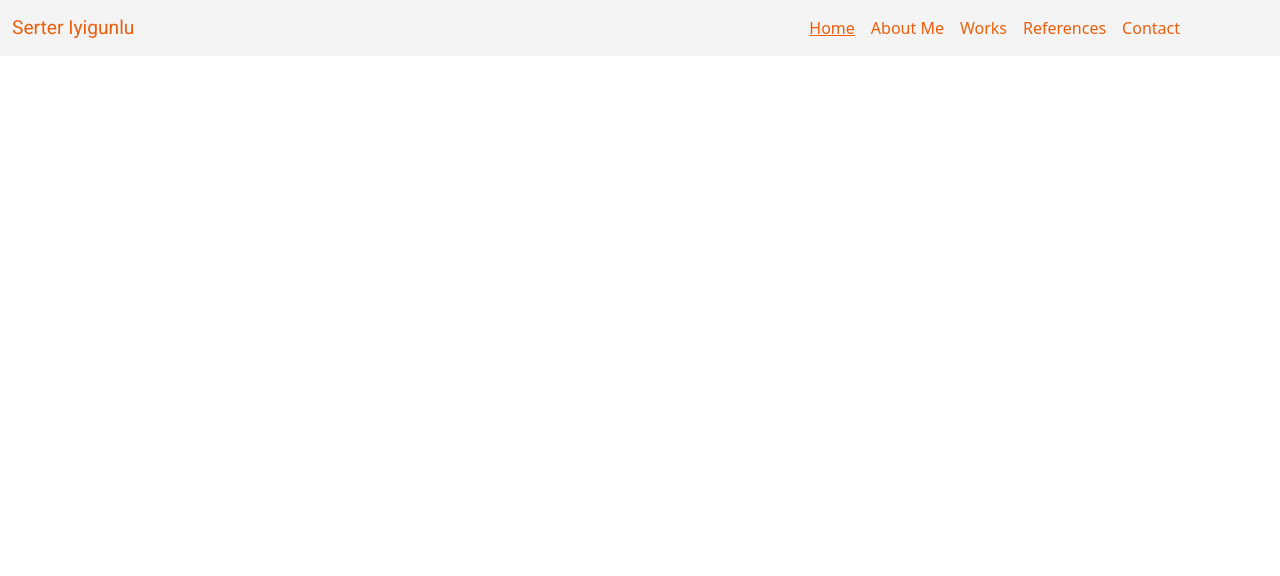
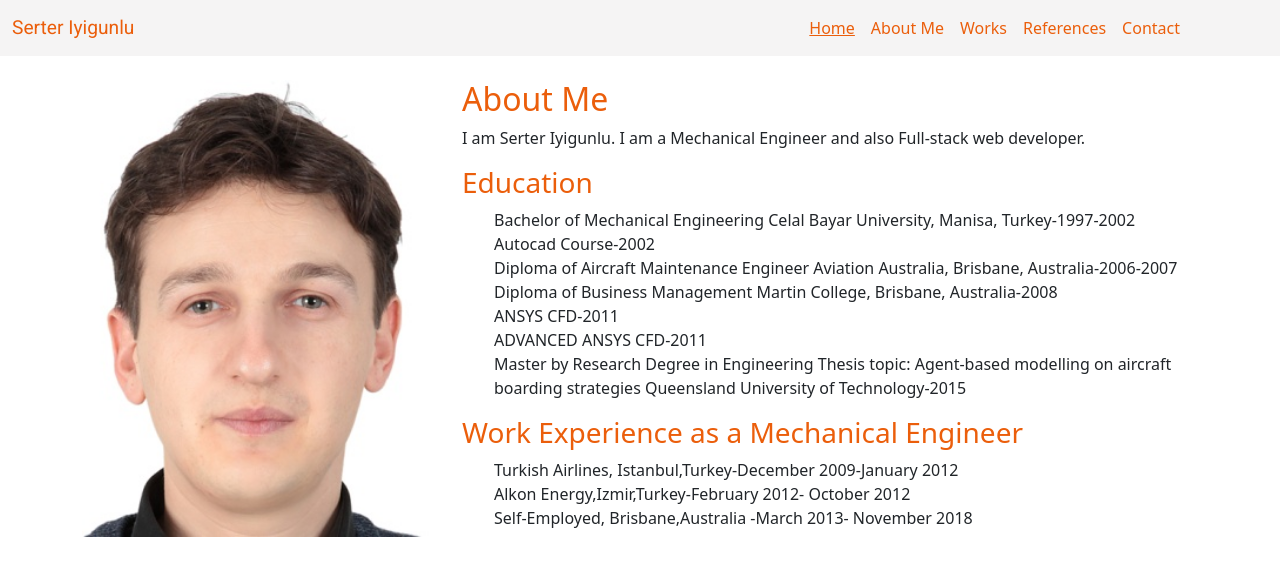
Before and after one commit to serteri/serter_profile1, a plain HTML site: page index.html in a window 1280 px wide. Drawn offline with nearby package versions, Linux system fonts and the light colour scheme.

Commit message:
adding navbar and about me section and still working on them

```diff
--- a/index.html
+++ b/index.html
@@ -38,7 +38,7 @@
             <a class="nav-link active link-home" aria-current="page" href="#">Home</a>
           </li>
           <li class="nav-item listed">
-            <a href="" class="nav-link ">About Me</a>
+            <a href="" class="nav-link" id="about-me">About Me</a>
           </li>
           <li class="nav-item listed">
             <a class="nav-link" href="#">Works</a>
@@ -55,6 +55,51 @@
     </div>
   </nav>
 
+  <div class="container about-me">
+    <div class="row">
+      <div class="col-sm-12 col-md-5 col-lg-4">
+        <img src="images/serter.jpg" alt="" class="img-responsive img-myself">
+
+      </div>
+
+      <div class="col-sm-12 col-md-7 col-lg-8">
+
+            <h2 href="#about-me">About Me</h2>
+            <p>I am Serter Iyigunlu. I am a Mechanical Engineer and also Full-stack web developer.</p>
+            <h3>Education</h3>
+            <ul class="education-list">
+              <li>Bachelor of Mechanical Engineering
+              Celal Bayar University, Manisa, Turkey-1997-2002
+              </li>
+              <li>Autocad Course-2002  </li>
+              <li>Diploma of Aircraft Maintenance Engineer
+                Aviation Australia, Brisbane, Australia-2006-2007
+              </li>
+              <li>Diploma of Business Management
+                Martin College, Brisbane, Australia-2008</li>
+              <li>ANSYS CFD-2011</li>
+              <li>ADVANCED ANSYS CFD-2011</li>
+              <li>Master by Research Degree in Engineering
+                Thesis topic: Agent-based modelling on aircraft boarding strategies
+                Queensland University of Technology-2015
+                </li>
+
+            </ul>
+            <h3>Work Experience as a Mechanical Engineer</h3>
+            <ul class="education-list">
+              <li>Turkish Airlines, Istanbul,Turkey-December 2009-January 2012</li>
+              <li>Alkon Energy,Izmir,Turkey-February 2012- October 2012</li>
+              <li>Self-Employed, Brisbane,Australia	-March 2013- November 2018</li>
+
+
+            </ul>
+
+       </div>
+
+
+
+    </div>
+  </div>
 
 
 
--- a/style.css
+++ b/style.css
@@ -46,3 +46,18 @@ color: #ffb26b !important;
   color:#f58634;
 
 }
+
+/* About me */
+.about-me{
+  margin-top: 1.5rem;
+}
+.about-me h2, h3{
+  color:#eb5e0b ;
+}
+.img-myself{
+  width:100%;
+}
+
+.education-list{
+  list-style-type: none
+}
```
Also changed, not shown: favicon/about.txt (added), favicon/android-chrome-192x192.png (added), favicon/android-chrome-512x512.png (added), favicon/apple-touch-icon.png (added), favicon/favicon-16x16.png (added), favicon/favicon-32x32.png (added), favicon/favicon.ico (added), favicon/site.webmanifest (added), images/serter.jpg (added), 2 other files.
